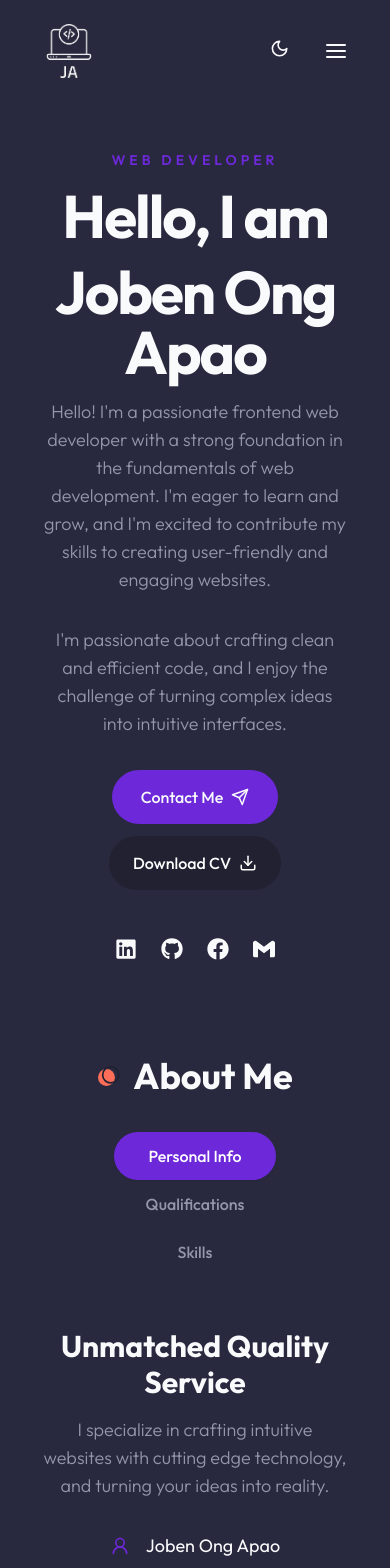
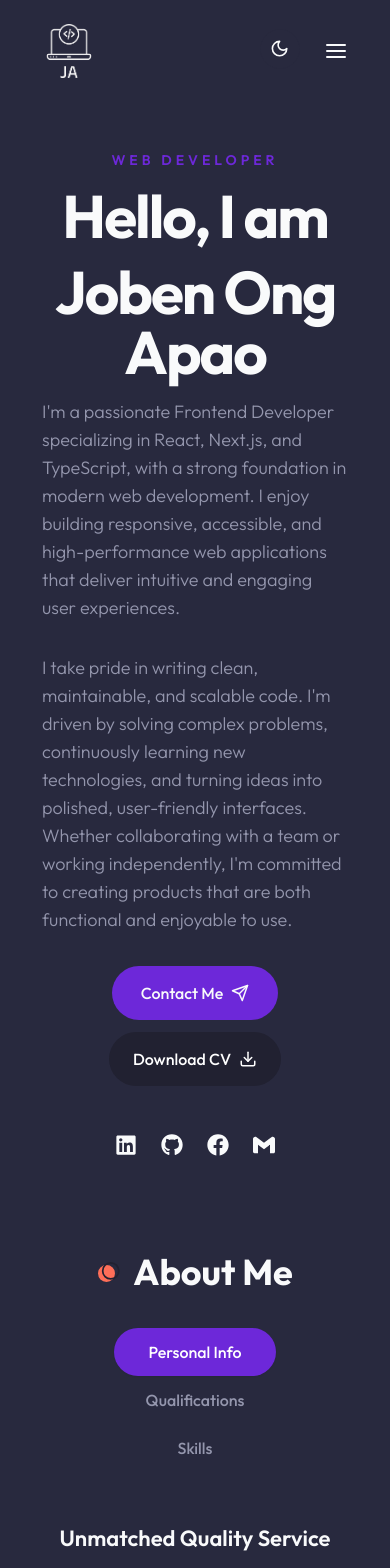
Before and after one commit to jobenapao01/joben-portfolio-v3, a Next.js app: page / in a window 390 px wide. Shown: the top 1568 px of the page. Built offline with nearby package versions, Linux system fonts and the light colour scheme.

Commit message:
feat: add global CSS module declaration, update About and Hero components, enhance Services section, and implement ScrollArea component

```diff
--- /dev/null
+++ b/global.d.ts
@@ -0,0 +1 @@
+declare module "*.css";
--- a/src/components/About.tsx
+++ b/src/components/About.tsx
@@ -1,6 +1,6 @@
-'use client';
+"use client";
 
-import { Tabs, TabsContent, TabsTrigger, TabsList } from '@/components/ui/tabs';
+import { Tabs, TabsContent, TabsTrigger, TabsList } from "@/components/ui/tabs";
 import {
   User2,
   MailIcon,
@@ -9,14 +9,14 @@ import {
   GraduationCap,
   Calendar,
   Briefcase,
-} from 'lucide-react';
+} from "lucide-react";
 import {
   RiReactjsFill,
   RiNodejsFill,
   RiNextjsFill,
   RiTailwindCssFill,
   RiGithubFill,
-} from 'react-icons/ri';
+} from "react-icons/ri";
 import {
   SiExpress,
   SiReactquery,
@@ -25,102 +25,108 @@ import {
   SiShadcnui,
   SiTypescript,
   SiPrisma,
-} from 'react-icons/si';
-import DevImg from './DevImg';
-import { AspectRatio } from './ui/aspect-ratio';
+  SiNestjs,
+} from "react-icons/si";
+import DevImg from "./DevImg";
+import { AspectRatio } from "./ui/aspect-ratio";
+import { ScrollArea } from "./ui/scroll-area";
 
 const infoData = [
   {
     icon: <User2 size={20} />,
-		text: 'Joben Ong Apao',
+    text: "Joben Ong Apao",
   },
   {
     icon: <MailIcon size={20} />,
-		text: 'work.jobenapao@gmail.com',
+    text: "work.jobenapao@gmail.com",
   },
   {
     icon: <PhoneCall size={20} />,
-		text: '+639 53 055 8540',
+    text: "+639 53 055 8540",
   },
   {
     icon: <HomeIcon size={20} />,
-		text: 'Zamboanga City, Philippines',
+    text: "Zamboanga City, Philippines",
   },
   {
     icon: <GraduationCap size={20} />,
-		text: 'Bachelor of Science in Computer Science',
+    text: "Bachelor of Science in Computer Science",
   },
   {
     icon: <Calendar size={20} />,
-		text: 'Born on May 10, 1999',
+    text: "Born on May 10, 1999",
   },
 ];
 
 const skillData = [
   {
-		title: 'tools',
+    title: "tools",
     data: [
       {
-				name: 'ReactJs',
+        name: "ReactJs",
         icon: <RiReactjsFill />,
       },
       {
-				name: 'NextJs',
+        name: "NextJs",
         icon: <RiNextjsFill />,
       },
       {
-				name: 'NodeJs',
+        name: "NodeJs",
         icon: <RiNodejsFill />,
       },
       {
-				name: 'ExpressJs',
+        name: "ExpressJs",
         icon: <SiExpress />,
       },
       {
-				name: 'MongoDb',
+        name: "NestJs",
+        icon: <SiNestjs />,
+      },
+      {
+        name: "MongoDb",
         icon: <SiMongodb />,
       },
       {
-				name: 'TailwindCSS',
+        name: "TailwindCSS",
         icon: <RiTailwindCssFill />,
       },
       {
-				name: 'Shadcn-ui',
+        name: "Shadcn-ui",
         icon: <SiShadcnui />,
       },
       {
-				name: 'React Query',
+        name: "React Query",
         icon: <SiReactquery />,
       },
       {
-				name: 'Typescript',
+        name: "Typescript",
         icon: <SiTypescript />,
       },
       {
-				name: 'Github',
+        name: "Github",
         icon: <RiGithubFill />,
       },
       {
-				name: 'Zod',
+        name: "Zod",
         icon: <SiZod />,
       },
       {
-				name: 'Prisma',
+        name: "Prisma",
         icon: <SiPrisma />,
       },
     ],
   },
   {
-		title: 'skills',
+    title: "skills",
     data: [
       {
-				name: 'Frontend Development',
+        name: "Frontend Development",
       },
       {
-				name: 'Backend Development',
+        name: "Backend Development",
       },
       {
-				name: 'Fullstack Development',
+        name: "Fullstack Development",
       },
     ],
   },
@@ -128,52 +134,63 @@ const skillData = [
 
 const qualificationData = [
   {
-		title: 'education',
+    title: "education",
     data: [
       {
-				university: 'Western Mindanao State University',
-				qualification: 'Bachelor of Science in Computer Science major in Software Technology',
-				year: '2015-2019',
+        university: "Western Mindanao State University",
+        qualification:
+          "Bachelor of Science in Computer Science major in Software Technology",
+        year: "2015-2019",
       },
       {
-				university: 'Zamboanga State College of Marine Sciences and Technology',
-				qualification: 'Secondary Education',
-				year: '2011-2015',
+        university: "Zamboanga State College of Marine Sciences and Technology",
+        qualification: "Secondary Education",
+        year: "2011-2015",
       },
       {
-				university: 'Southcom Elementary School',
-				qualification: 'Primary Education',
-				year: '2005-2011',
+        university: "Southcom Elementary School",
+        qualification: "Primary Education",
+        year: "2005-2011",
       },
     ],
   },
   {
-		title: 'experience',
+    title: "experience",
     data: [
       {
-				company: 'Codebility',
-				role: 'Codev - Intern',
-				years: 'April 2024 - Present',
+        company: "Springboard Philippines",
+        role: "Frontend Developer",
+        years: "January 2025 - August 2026",
       },
       {
-				company: 'RTI International',
-				role: 'IT Consultant',
-				years: 'July 2022 - September 2022',
+        company: "Symph",
+        role: "Web Developer - Intern",
+        years: "August 2024 - December 2024",
       },
       {
-				company: 'Department of Health',
-				role: 'Data Manager',
-				years: 'December 2021 - March 2022',
+        company: "Codebility",
+        role: "Codev - Intern",
+        years: "April 2024 - August 2024",
       },
       {
-				company: 'City Government of Zamboanga',
-				role: 'Contact Tracer - Geotagger',
-				years: 'August 2020 - October 2021',
+        company: "RTI International",
+        role: "IT Consultant",
+        years: "July 2022 - September 2022",
       },
       {
-				company: 'Universidad de Zamboanga',
-				role: 'PIDS Staffer',
-				years: 'December 2019 - February 2020',
+        company: "Department of Health",
+        role: "Data Manager",
+        years: "December 2021 - March 2022",
+      },
+      {
+        company: "City Government of Zamboanga",
+        role: "Contact Tracer - Geotagger",
+        years: "August 2020 - October 2021",
+      },
+      {
+        company: "Universidad de Zamboanga",
+        role: "PIDS Staffer",
+        years: "December 2019 - February 2020",
       },
     ],
   },
@@ -183,9 +200,11 @@ const About = () => {
     return arr.find((item: any) => item.title === title);
   };
   return (
-		<section className='xl:h-[860px] py-12 xl:py-24 mb-24'>
+    <section className='xl:h-[860px] py-12 xl:py-24 mb-24 '>
       <div className='container mx-auto'>
-				<h2 className='section-title mb-8 md:mb-16 text-center mx-auto'>About Me</h2>
+        <h2 className='section-title mb-8 md:mb-16 text-center mx-auto'>
+          About Me
+        </h2>
 
         <div className='flex flex-col xl:flex-row'>
           {/* image */}
@@ -222,10 +241,12 @@ const About = () => {
               <div className='text-lg mt-12 xl:mt-8'>
                 <TabsContent value='personal'>
                   <div className='text-center xl:text-left'>
-										<h3 className='h3 mb-4'>Unmatched Quality Service</h3>
-										<p className='subtitle max-w-xl mx-auto xl:mx-0'>
-											I specialize in crafting intuitive websites with cutting edge technology, and
-											turning your ideas into reality.
+                    <h3 className=' h4 md:h3 mb-4'>
+                      Unmatched Quality Service
+                    </h3>
+                    <p className='subtitle max-w-xl mx-auto xl:mx-0 text-sm md:text-base'>
+                      I specialize in crafting intuitive websites with cutting
+                      edge technology, and turning your ideas into reality.
                     </p>
                     {/* icons */}
                     <div className='grid xl:grid-cols-2 gap-4 mb-12'>
@@ -236,7 +257,9 @@ const About = () => {
                             className='flex gap-x-4 items-center mx-auto xl:mx-0'
                           >
                             <div className='text-primary'>{info.icon}</div>
-														<div>{info.text}</div>
+                            <span className='text-sm md:text-base'>
+                              {info.text}
+                            </span>
                           </div>
                         );
                       })}
@@ -246,13 +269,18 @@ const About = () => {
                     <div className='flex flex-col gap-y-2'>
                       <div className='text-primary'>Languages</div>
                       <div className='border-b border-border' />
-											<div>English, Tagalog, Bisaya, Chavacano</div>
+                      <span className='text-sm md:text-base'>
+                        English, Tagalog, Bisaya, Chavacano
+                      </span>
                     </div>
                   </div>
                 </TabsContent>
                 <TabsContent value='qualifications'>
+                  <ScrollArea className='h-[500px]'>
                     <div>
-										<h3 className='h3 mb-8 text-center xl:text-left'>My Awesome Journey</h3>
+                      <h3 className='h3 mb-8 text-center xl:text-left'>
+                        My Awesome Journey
+                      </h3>
                       {/* experience and education wrapper*/}
                       <div className='grid md:grid-cols-2 gap-y-8'>
                         {/* experience */}
@@ -260,13 +288,13 @@ const About = () => {
                           <div className='flex gap-x-4 items-center text-[22px] text-primary mb-4'>
                             <Briefcase size={28} />
                             <h4 className='capitalize font-medium'>
-														{getData(qualificationData, 'experience').title}
+                              {getData(qualificationData, "experience").title}
                             </h4>
                           </div>
 
                           {/* list */}
                           <div className='flex flex-col gap-y-8'>
-													{getData(qualificationData, 'experience').data.map(
+                            {getData(qualificationData, "experience").data.map(
                               (item: any, index: any) => {
                                 const { company, role, years } = item;
                                 return (
@@ -284,7 +312,9 @@ const About = () => {
                                       <div className='text-lg leading-none text-muted-foreground'>
                                         {role}
                                       </div>
-																		<div className='text-base font-medium'>{years}</div>
+                                      <div className='text-base font-medium'>
+                                        {years}
+                                      </div>
                                     </div>
                                   </div>
                                 );
@@ -297,15 +327,16 @@ const About = () => {
                           <div className='flex gap-x-4 items-center text-[22px] text-primary mb-4'>
                             <GraduationCap size={28} />
                             <h4 className='capitalize font-medium'>
-														{getData(qualificationData, 'education').title}
+                              {getData(qualificationData, "education").title}
                             </h4>
                           </div>
 
                           {/* list */}
                           <div className='flex flex-col gap-y-8'>
-													{getData(qualificationData, 'education').data.map(
+                            {getData(qualificationData, "education").data.map(
                               (item: any, index: any) => {
-															const { university, qualification, year } = item;
+                                const { university, qualification, year } =
+                                  item;
                                 return (
                                   <div
                                     key={index}
@@ -321,7 +352,9 @@ const About = () => {
                                       <div className='text-lg leading-none text-muted-foreground'>
                                         {qualification}
                                       </div>
-																		<div className='text-base font-medium'>{year}</div>
+                                      <div className='text-base font-medium'>
+                                        {year}
+                                      </div>
                                     </div>
                                   </div>
                                 );
@@ -331,6 +364,7 @@ const About = () => {
                         </div>
                       </div>
                     </div>
+                  </ScrollArea>
                 </TabsContent>
                 <TabsContent value='skills'>
                   <div className='text-center xl:text-left'>
@@ -341,27 +375,34 @@ const About = () => {
 
                       {/* skills list */}
                       <div>
-												{getData(skillData, 'skills').data.map((item: any, index: any) => {
+                        {getData(skillData, "skills").data.map(
+                          (item: any, index: any) => {
                             const { name } = item;
                             return (
                               <div
                                 className='w-2/4 text-center xl:text-left mx-auto xl:mx-0'
                                 key={index}
                               >
-															<div className='font-medium'>{name}</div>
+                                <div className='text-sm md:text-base font-medium'>
+                                  {name}
+                                </div>
                               </div>
                             );
-												})}
+                          }
+                        )}
                       </div>
                     </div>
 
                     {/* tools list */}
                     <div>
-											<h4 className='text-xl font-semibold mb-2 xl:text-left'>Tools</h4>
+                      <h4 className='text-xl font-semibold mb-2 xl:text-left'>
+                        Tools
+                      </h4>
                       <div className='border-2 border-border mb-4 dark:border-secondary' />
 
-											<div className='grid grid-cols-2 md:grid-cols-3'>
-												{getData(skillData, 'tools').data.map((item: any, index: any) => {
+                      <div className='grid grid-cols-2 md:grid-cols-3 gap-y-2'>
+                        {getData(skillData, "tools").data.map(
+                          (item: any, index: any) => {
                             const { name, icon } = item;
                             return (
                               <div
@@ -370,11 +411,14 @@ const About = () => {
                               >
                                 <div className='font-medium flex items-center gap-x-4 '>
                                   <span>{icon}</span>
-																<span>{name}</span>
+                                  <span className='text-sm md:text-base'>
+                                    {name}
+                                  </span>
                                 </div>
                               </div>
                             );
-												})}
+                          }
+                        )}
                       </div>
                     </div>
                   </div>
--- a/src/components/Hero.tsx
+++ b/src/components/Hero.tsx
@@ -1,13 +1,13 @@
-'use client';
+"use client";
 
-import { Briefcase, ChevronDown, Download, Send } from 'lucide-react';
+import { Briefcase, ChevronDown, Download, Send } from "lucide-react";
 
-import Link from 'next/link';
-import { Button } from './ui/button';
-import DevImg from './DevImg';
-import Socials from './Socials';
-import Badge from './Badge';
-import { badgeIcons } from '@/constants/badgeIcons';
+import Link from "next/link";
+import { Button } from "./ui/button";
+import DevImg from "./DevImg";
+import Socials from "./Socials";
+import Badge from "./Badge";
+import { badgeIcons } from "@/constants/badgeIcons";
 
 const Hero = () => {
   return (
@@ -21,14 +21,20 @@ const Hero = () => {
             </div>
             <h1 className='h1 mb-4'>Hello, I am </h1>
             <h1 className='h1 mb-4'>Joben Ong Apao </h1>
-						<p className='subtitle max-w-[490px] mx-auto md:mx-0'>
-							Hello! I&apos;m a passionate frontend web developer with a strong foundation in the
-							fundamentals of web development. I&apos;m eager to learn and grow, and I&apos;m
-							excited to contribute my skills to creating user-friendly and engaging websites.
+            <p className='subtitle max-w-[490px] mx-auto md:mx-0 text-start'>
+              I&apos;m a passionate Frontend Developer specializing in React,
+              Next.js, and TypeScript, with a strong foundation in modern web
+              development. I enjoy building responsive, accessible, and
+              high-performance web applications that deliver intuitive and
+              engaging user experiences.
             </p>
-						<p className='subtitle max-w-[490px] mx-auto md:mx-0'>
-							I&apos;m passionate about crafting clean and efficient code, and I enjoy the challenge
-							of turning complex ideas into intuitive interfaces.
+            <p className='subtitle max-w-[490px] mx-auto md:mx-0 text-start'>
+              I take pride in writing clean, maintainable, and scalable code.
+              I&apos;m driven by solving complex problems, continuously learning
+              new technologies, and turning ideas into polished, user-friendly
+              interfaces. Whether collaborating with a team or working
+              independently, I&apos;m committed to creating products that are
+              both functional and enjoyable to use.
             </p>
 
             {/* buttons */}
@@ -42,7 +48,7 @@ const Hero = () => {
 
               <Link
                 href='/APAO-JOBEN-CV.pdf'
-								download='/APAO-JOBEN-CV.pdf'
+                download='Apao, Joben CV.pdf'
                 target='_blank'
               >
                 <Button
--- a/src/components/Services.tsx
+++ b/src/components/Services.tsx
@@ -1,5 +1,11 @@
-import { Blocks, GanttChartSquare, Gem } from 'lucide-react';
-import { Card, CardContent, CardDescription, CardHeader, CardTitle } from './ui/card';
+import { Blocks, GanttChartSquare, Gem, Smartphone } from "lucide-react";
+import {
+  Card,
+  CardContent,
+  CardDescription,
+  CardHeader,
+  CardTitle,
+} from "./ui/card";
 
 const servicesData = [
   {
@@ -9,20 +15,20 @@ const servicesData = [
         strokeWidth={0.8}
       />
     ),
-		title: 'Web Design',
+    title: "Web Development",
     desciption:
-			'Lorem ipsum dolor sit amet consectetur adipisicing elit. Culpa esse, nesciunt aliquid nam ratione dignissimos tempora.',
+      "I build fast, responsive, and user-friendly websites using modern technologies, focusing on performance, scalability, and a seamless user experience.",
   },
   {
     icon: (
-			<Blocks
+      <Smartphone
         size={72}
         strokeWidth={0.8}
       />
     ),
-		title: 'Web Development',
+    title: "Mobile Development",
     desciption:
-			'Lorem ipsum dolor sit amet consectetur adipisicing elit. Culpa esse, nesciunt aliquid nam ratione dignissimos tempora.',
+      "I develop cross-platform mobile applications that deliver smooth performance, intuitive interfaces, and a consistent experience across iOS and Android devices.",
   },
   {
     icon: (
@@ -31,9 +37,9 @@ const servicesData = [
         strokeWidth={0.8}
       />
     ),
-		title: 'App Development',
+    title: "App Development",
     desciption:
-			'Lorem ipsum dolor sit amet consectetur adipisicing elit. Culpa esse, nesciunt aliquid nam ratione dignissimos tempora.',
+      "I create custom web and business applications tailored to streamline workflows, solve real-world problems, and support business growth.",
   },
 ];
 
@@ -41,23 +47,27 @@ const Services = () => {
   return (
     <section className='mb-12 xl:mb-36 '>
       <div className='container mx-auto'>
-				<h2 className='section-title mb-12 xl:mb-24 text-center mx-auto'>My Services</h2>
+        <h2 className='section-title mb-12 xl:mb-24 text-center mx-auto'>
+          My Services
+        </h2>
         {/* grid items */}
         <div className='grid xl:grid-cols-3 justify-center gap-y-12 xl:gap-y-24 xl:gap-x-8'>
           {servicesData.map((item, index) => {
             return (
               <Card
                 key={index}
-								className='w-full max-w-[424px] h-[300px] flex flex-col pt-16 pb-10 justify-center items-center relative'
+                className='w-full max-w-[424px] h-[350px] flex flex-col pt-16 pb-10 justify-center items-center relative'
               >
                 <CardHeader className='text-primary absolute -top-[60px]'>
                   <div className='size-[140px] bg-white dark:bg-background flex justify-center items-center'>
                     {item.icon}
                   </div>
                 </CardHeader>
-								<CardContent className='text-center'>
+                <CardContent className='text-center h-full mt-10'>
                   <CardTitle className='mb-4 mt-8'>{item.title}</CardTitle>
-									<CardDescription className='text-lg'>{item.desciption}</CardDescription>
+                  <CardDescription className='text-lg text-start'>
+                    {item.desciption}
+                  </CardDescription>
                 </CardContent>
               </Card>
             );
--- /dev/null
+++ b/src/components/ui/scroll-area.tsx
@@ -0,0 +1,48 @@
+"use client"
+
+import * as React from "react"
+import * as ScrollAreaPrimitive from "@radix-ui/react-scroll-area"
+
+import { cn } from "@/lib/utils"
+
+const ScrollArea = React.forwardRef<
+  React.ElementRef<typeof ScrollAreaPrimitive.Root>,
+  React.ComponentPropsWithoutRef<typeof ScrollAreaPrimitive.Root>
+>(({ className, children, ...props }, ref) => (
+  <ScrollAreaPrimitive.Root
+    ref={ref}
+    className={cn("relative overflow-hidden", className)}
+    {...props}
+  >
+    <ScrollAreaPrimitive.Viewport className="h-full w-full rounded-[inherit]">
+      {children}
+    </ScrollAreaPrimitive.Viewport>
+    <ScrollBar />
+    <ScrollAreaPrimitive.Corner />
+  </ScrollAreaPrimitive.Root>
+))
+ScrollArea.displayName = ScrollAreaPrimitive.Root.displayName
+
+const ScrollBar = React.forwardRef<
+  React.ElementRef<typeof ScrollAreaPrimitive.ScrollAreaScrollbar>,
+  React.ComponentPropsWithoutRef<typeof ScrollAreaPrimitive.ScrollAreaScrollbar>
+>(({ className, orientation = "vertical", ...props }, ref) => (
+  <ScrollAreaPrimitive.ScrollAreaScrollbar
+    ref={ref}
+    orientation={orientation}
+    className={cn(
+      "flex touch-none select-none transition-colors",
+      orientation === "vertical" &&
+        "h-full w-2.5 border-l border-l-transparent p-[1px]",
+      orientation === "horizontal" &&
+        "h-2.5 flex-col border-t border-t-transparent p-[1px]",
+      className
+    )}
+    {...props}
+  >
+    <ScrollAreaPrimitive.ScrollAreaThumb className="relative flex-1 rounded-full bg-border" />
+  </ScrollAreaPrimitive.ScrollAreaScrollbar>
+))
+ScrollBar.displayName = ScrollAreaPrimitive.ScrollAreaScrollbar.displayName
+
+export { ScrollArea, ScrollBar }
```
Also changed, not shown: src/components/Header.tsx (+16 -14 lines), src/components/Work.tsx (+40 -40 lines), 1 other file (tests, documents, lock files or other folders). Lines whose indentation alone changed are shown as unchanged.
